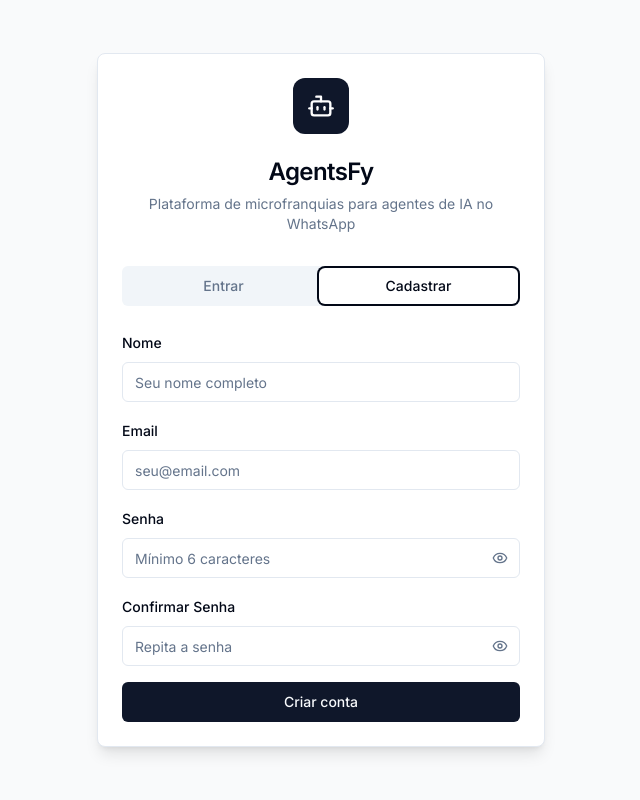
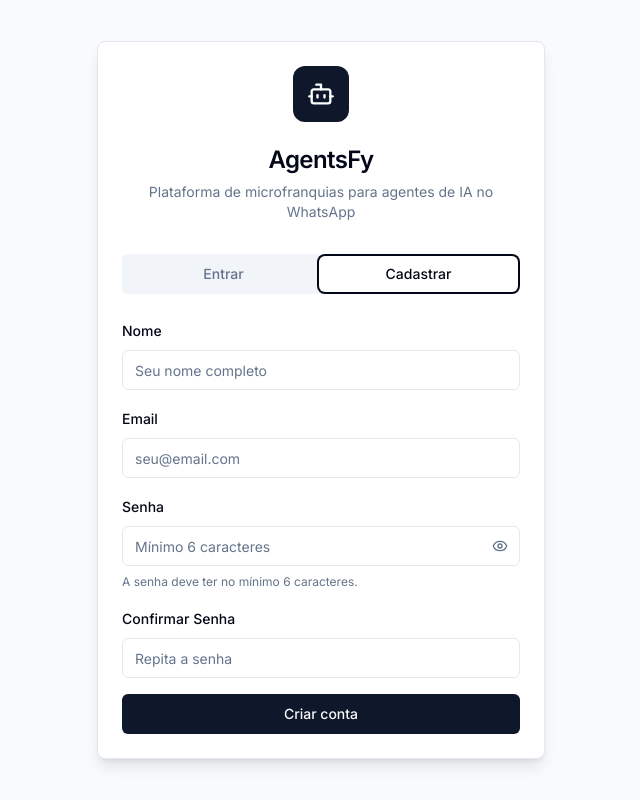
Before and after one commit to Matheushpc001/agentsfy-ai, a React (Vite) app: page /auth in a window 1280 px wide. Both pictures are taken after a click on the tab "Cadastrar". Shown: the whole page, without its empty margins (319-959 px from the left). Built offline with nearby package versions, Linux system fonts and the light colour scheme.

Commit message:
atualizacao senha2

```diff
--- a/src/pages/Auth.tsx
+++ b/src/pages/Auth.tsx
@@ -16,8 +16,7 @@ export default function Auth() {
   const [confirmPassword, setConfirmPassword] = useState(""); // Novo estado
   const [name, setName] = useState("");
   const [isLoading, setIsLoading] = useState(false);
-  const [showPassword, setShowPassword] = useState(false); // Novo estado
-  const [showConfirmPassword, setShowConfirmPassword] = useState(false); // Novo estado
+  const [showPassword, setShowPassword] = useState(false); // Controla ambos os campos
   const { login } = useAuth();
   const navigate = useNavigate();
 
@@ -204,6 +203,7 @@ export default function Auth() {
                       {showPassword ? <EyeOff className="h-4 w-4" /> : <Eye className="h-4 w-4" />}
                     </button>
                   </div>
+                  <p className="text-xs text-muted-foreground">A senha deve ter no mínimo 6 caracteres.</p>
                 </div>
 
                 <div className="space-y-2">
@@ -213,7 +213,7 @@ export default function Auth() {
                   <div className="relative">
                     <Input
                       id="confirm-password"
-                      type={showConfirmPassword ? "text" : "password"}
+                      type={showPassword ? "text" : "password"}
                       placeholder="Repita a senha"
                       autoComplete="new-password"
                       value={confirmPassword}
@@ -222,9 +222,6 @@ export default function Auth() {
                       required
                       minLength={6}
                     />
-                    <button type="button" onClick={() => setShowConfirmPassword(!showConfirmPassword)} className="absolute inset-y-0 right-0 flex items-center pr-3 text-muted-foreground">
-                      {showConfirmPassword ? <EyeOff className="h-4 w-4" /> : <Eye className="h-4 w-4" />}
-                    </button>
                   </div>
                 </div>
 
```
